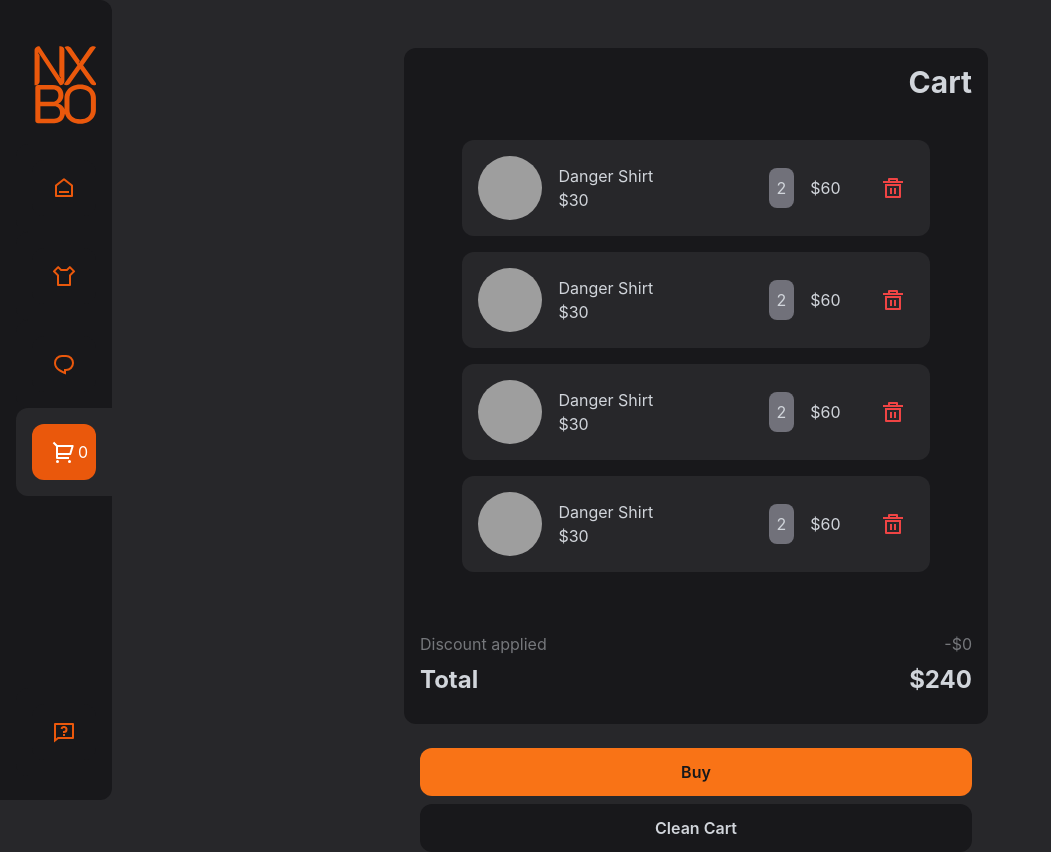
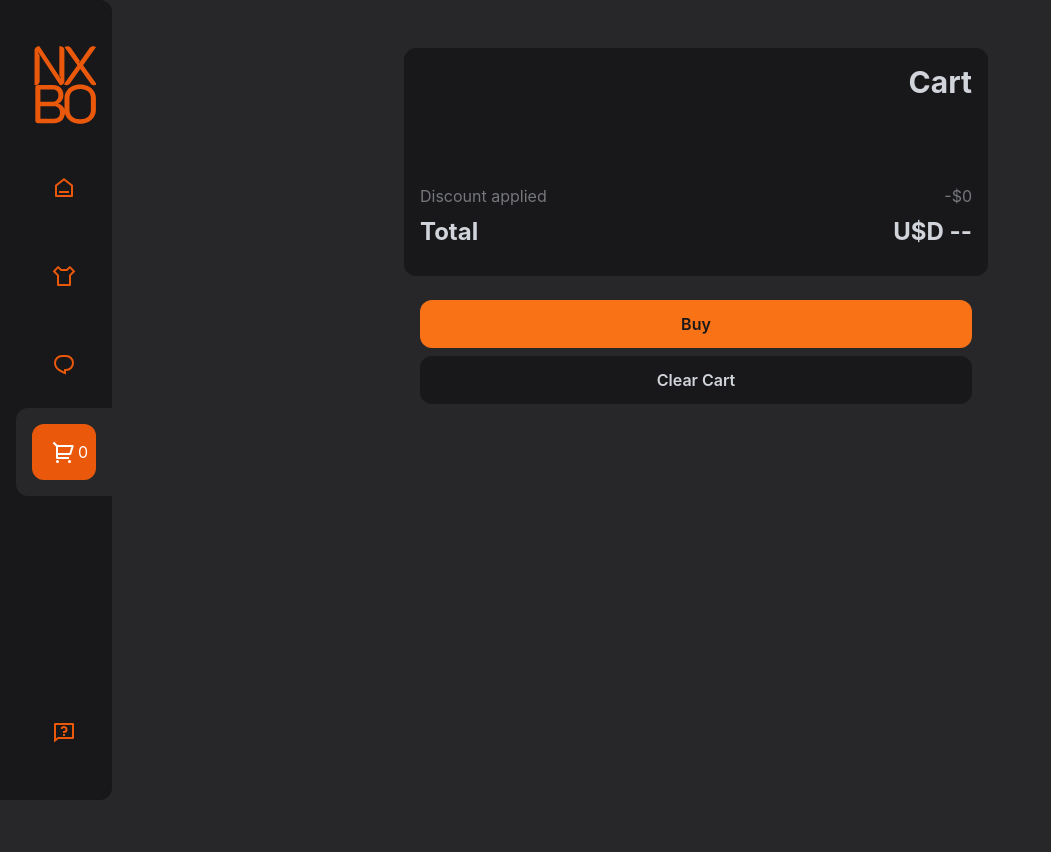
Before and after one commit to MustaCH/NXBOStore, a React (Create React App) app: page /cart in a window 1280 px wide. Shown: the whole page, without its empty margins (0-1051 px from the left). After the commit the page ends 800 px from the top, so only its background shows below. Built offline with nearby package versions, Linux system fonts and the light colour scheme; grey boxes are pictures that could not be loaded.

Commit message:
[feature] - dinamic card

```diff
--- a/src/components/shared/cart-item/index.jsx
+++ b/src/components/shared/cart-item/index.jsx
@@ -1,24 +1,33 @@
 import React from "react";
 import { RiDeleteBin5Line } from "react-icons/ri";
+import { Link } from "react-router-dom";
 
-function CartItem() {
+function CartItem({ product }) {
+  const { title, price, pic1, discount, quantity, size, id } = product;
+
+  let finalPrice = price;
+
+  if (discount > 0) {
+    finalPrice = price - discount;
+  }
+
+  let totalPrice = finalPrice * quantity;
+
   return (
+    <Link to={`/cat/:catid/${id}`}>
       <div className="grid grid-cols-9 text-gray-300 bg-zinc-800 p-4 mb-4 rounded-xl md:w-4/5">
         <div className="col-span-6 flex items-center">
-        <img
-          className="w-16 h-16 rounded-full"
-          src="remeron1.jpg"
-          alt="remeron1"
-        />
+          <img className="w-16 h-16 rounded-full" src={pic1} alt={title} />
           <div className="ps-4">
-          <p>Danger Shirt</p>
-          <p>$30</p>
+            <p>{title}</p>
+            <p>U$D {finalPrice}</p>
           </div>
         </div>
         <div className="col-span-3 grid grid-cols-3 gap-6">
           <div className="col-span-2 flex items-center gap-4">
-          <p className="bg-zinc-500 p-2 rounded-lg">2</p>
-          <p>$60</p>
+            <p className="bg-zinc-500 p-2 rounded-lg">{quantity}</p>
+            <p>{size === "" ? "One size" : size.toUpperCase()}</p>
+            <p>U$D {totalPrice}</p>
           </div>
           <div className="col-span-1 flex items-center">
             <button>
@@ -27,6 +36,7 @@ function CartItem() {
           </div>
         </div>
       </div>
+    </Link>
   );
 }
 
--- a/src/screens/cart/index.jsx
+++ b/src/screens/cart/index.jsx
@@ -1,9 +1,17 @@
-import React from "react";
+import React, { useContext } from "react";
 import { RiArrowLeftSLine } from "react-icons/ri";
 import CartItem from "../../components/shared/cart-item";
 import { Link } from "react-router-dom";
+import { CartContext } from "../../storage/cart-context";
 
 function Cart() {
+  const { cart } = useContext(CartContext);
+
+  const totalPrice = cart.reduce((total, product) => {
+    const productPrice = (product.price - product.discount) * product.quantity;
+    return total + productPrice;
+  }, "--");
+
   return (
     <div className="lg:pl-28 lg:flex lg:justify-center fixed lg:static bg-zinc-900 lg:bg-zinc-800 w-full h-full z-50">
       <div className="bg-zinc-900 lg:w-6/12 lg:mt-12 rounded-xl">
@@ -12,10 +20,9 @@ function Cart() {
           <h1 className="text-gray-300 font-bold text-3xl p-4">Cart</h1>
         </Link>
         <div className="flex flex-col items-center py-6">
-          <CartItem />
-          <CartItem />
-          <CartItem />
-          <CartItem />
+          {cart.map((cartItem) => (
+            <CartItem key={cartItem.id} product={cartItem} />
+          ))}
         </div>
         <div className="p-4 w-full bottom-0 left-0 h-full lg:h-28">
           <div className="flex justify-between text-gray-300/50 py-1">
@@ -24,14 +31,14 @@ function Cart() {
           </div>
           <div className="flex justify-between text-gray-300 py-1">
             <p className="font-bold text-2xl">Total</p>
-            <p className="font-bold text-2xl">$240</p>
+            <p className="font-bold text-2xl">U$D {totalPrice}</p>
           </div>
           <div className="flex flex-col justify-evenly gap-2 pt-6 lg:pt-12">
             <button className="bg-orange-500 text-zinc-900 font-semibold p-3 rounded-xl">
               Buy
             </button>
             <button className="bg-zinc-900  text-gray-300 font-semibold p-3 rounded-xl">
-              Clean Cart
+              Clear Cart
             </button>
           </div>
         </div>
--- a/src/screens/product-detail/index.jsx
+++ b/src/screens/product-detail/index.jsx
@@ -44,9 +44,10 @@ function ProductDetail() {
   const handleAddToCart = () => {
     const selectedProduct = {
       id: product.id,
-      name: product.title,
+      title: product.title,
       price: product.price,
-
+      pic1: product.pic1,
+      discount: product.discount,
       size: selectedOption,
       quantity: selectedQuantity,
     };
```
Lines whose indentation alone changed are shown as unchanged.
